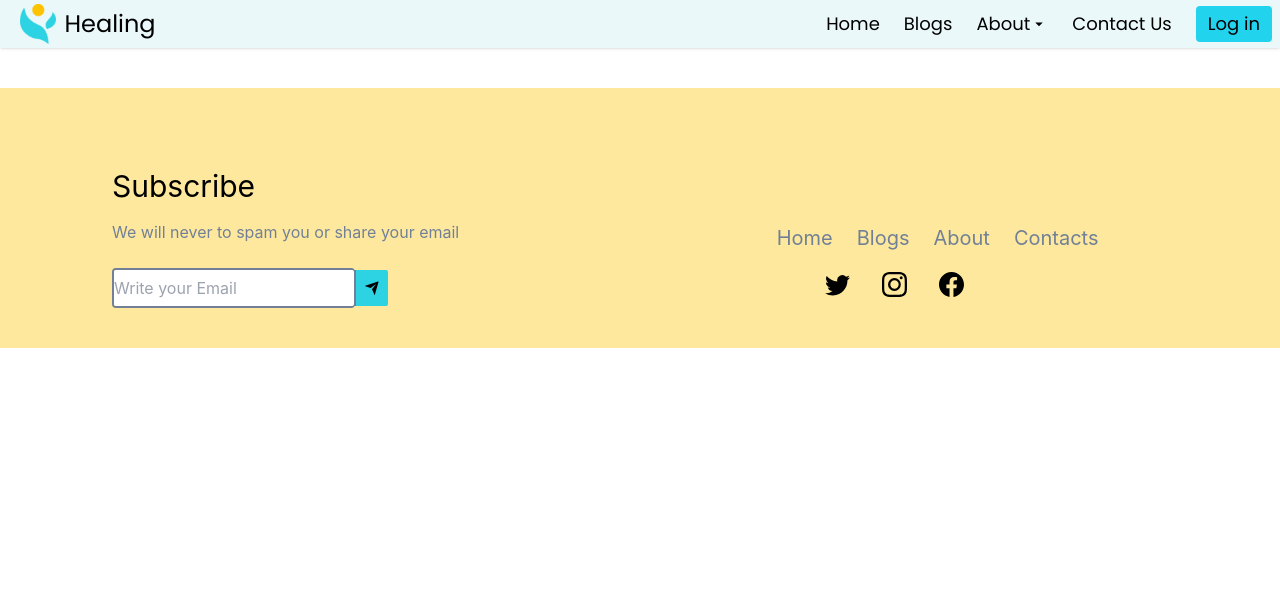
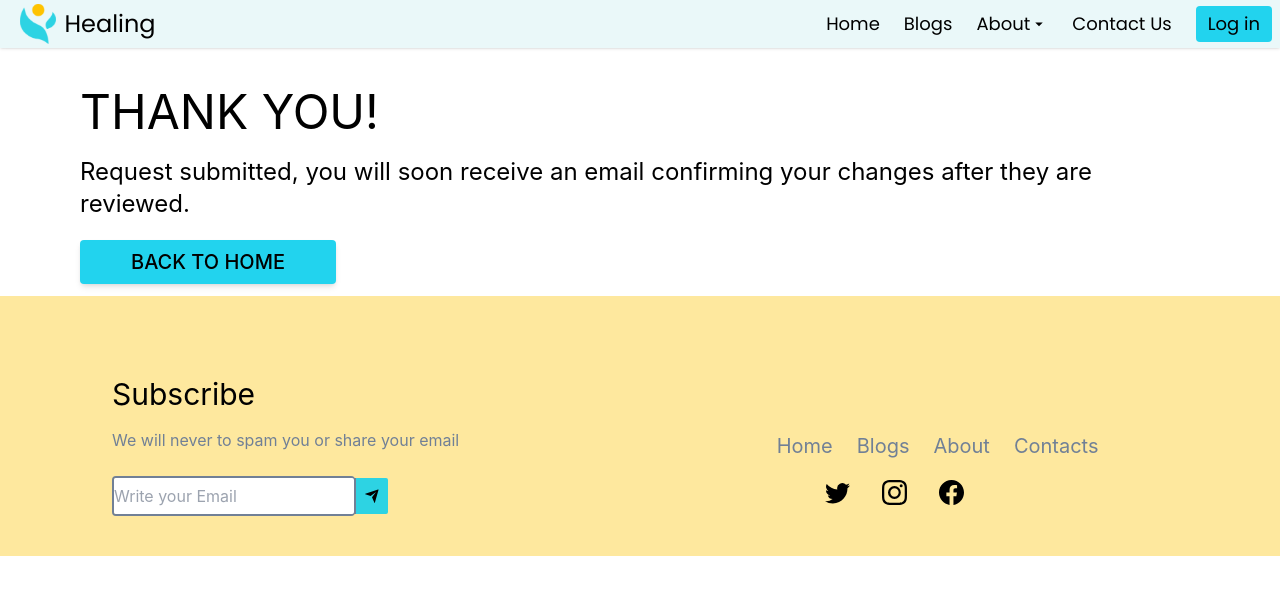
Before and after one commit to Recoded-Spark-Turkey-2022/Unboxed, a React (Create React App) app: page /editPatientProfileThanks in a window 1280 px wide. Shown: the top 594 px of the page. Built offline with nearby package versions, Linux system fonts and the light colour scheme; no server answers.

Commit message:
Add: edit thanks + patterm

```diff
--- a/src/pages/Profile-Edit/EditPatientProfile.jsx
+++ b/src/pages/Profile-Edit/EditPatientProfile.jsx
@@ -23,8 +23,9 @@ const EditPatientProfile = () => {
     password: '',
     confirmPassword: '',
     photo: '',
+    tickets: '',
+    cards:''
   });
-  console.log(editInfo);
 
   const handleChange = (e) => {
     const { name, value } = e.target;
@@ -40,6 +41,7 @@ const EditPatientProfile = () => {
     editInfo.email = firestoreObject.email;
     editInfo.birthdate = firestoreObject.birthday;
     editInfo.password = firestoreObject.password;
+    editInfo.cards = firestoreObject.cards.length;
   }
   // useEffect(()=>{
   //   editInfo.name=firestoreObject.name
@@ -51,10 +53,16 @@ const EditPatientProfile = () => {
   //   navigate('/CounselorSignupThanks');
   // };
 
+  const handleEdit =(e)=>{
+    e.preventDefault();
+    console.log(editInfo)
+  }
+
   const styles = {
     inputs: 'border-2 border-gray-200 rounded min-w-[60%] text-xl',
     inputRows: 'flex justify-between mb-3',
     inputLabel: 'text-xl',
+    button:'rounded text-xl px-7 py-2 mb-3 relative sm:text-base font-medium shadow-md bg-cyan-400'
   };
 
   return (
@@ -245,19 +253,23 @@ const EditPatientProfile = () => {
 
           <div className="flex gap-6">
             <button
-              className="rounded text-xl px-7 py-2 mb-3 relative sm:text-base font-medium shadow-md bg-cyan-400"
-              type="button"
+              className={styles.button}
+              type="submit"
+              onClick={
+                editInfo.password===editInfo.confirmPassword?
+                handleEdit:
+              null}
             >
               SAVE CHANGES
             </button>
             <button
-              className="rounded text-xl px-7 py-2 mb-3 relative sm:text-base font-medium shadow-md bg-cyan-400"
+              className={styles.button}
               type="button"
             >
               DELETE ACCOUNT
             </button>
             <button
-              className="rounded text-xl px-7 py-2 mb-3 relative sm:text-base font-medium shadow-md bg-cyan-400"
+              className={styles.button}
               type="button"
             >
               CANCEL
@@ -268,9 +280,9 @@ const EditPatientProfile = () => {
           </h1>
           <div className="flex gap-6">
             <div>
-              <p> Cards Added</p>
+              <p>{editInfo.cards} Cards Added</p>
               <button
-                className="rounded text-xl px-7 py-2 mb-3 relative sm:text-base font-medium shadow-md bg-cyan-400"
+                className={styles.button}
                 type="button"
               >
                 SHOW CARDS
@@ -279,7 +291,7 @@ const EditPatientProfile = () => {
             <div>
               <p>10 Tickets Remaining</p>
               <button
-                className="rounded text-xl px-7 py-2 mb-3 relative sm:text-base font-medium shadow-md bg-cyan-400"
+                className={styles.button}
                 type="button"
               >
                 BUY TICKETS
--- /dev/null
+++ b/src/pages/Profile-Edit/EditPatientProfileThanks.jsx
@@ -0,0 +1,25 @@
+import React from 'react'
+import { useNavigate } from 'react-router-dom';
+
+const EditPatientProfileThanks = () => {
+    const navigate = useNavigate();
+  return (
+    <div className="flex flex-col mx-20 mt-12 gap-5 sm:mx-0 sm:items-center">
+      <div className="text-5xl">THANK YOU!</div>
+      <div className="text-2xl sm:text-lg sm:text-center">
+      Request submitted, you will soon receive an email confirming your changes after they are reviewed.
+      </div>
+      <button
+        className="rounded text-xl w-64 py-2 mb-3 sm:text-base font-medium shadow-md bg-cyan-400"
+        type="submit"
+        onClick={() => {
+          navigate('/');
+        }}
+      >
+        BACK TO HOME
+      </button>
+    </div>
+  )
+}
+
+export default EditPatientProfileThanks
--- a/src/routers/Routers.js
+++ b/src/routers/Routers.js
@@ -5,7 +5,7 @@ import CounselorSignup from '../pages/counselor/CounselorSignup';
 import CounselorSignupThanks from '../pages/counselor/CounselorSignupThanks';
 import Homepage from '../pages/homepage/Homepage';
 import Login from '../pages/login/Login';
-// import Edit from '../pages/Profile-Edit/Profile-Edit';
+import Edit from '../pages/Profile-Edit/Profile-Edit';
 import AddNewCard from '../pages/addNewCard/addNewCard';
 import AddNewCardThankYou from '../pages/addNewCardThankYou/AddNewCardThankYou';
 import Signup from '../pages/signup/Signup';
@@ -18,6 +18,7 @@ import Team from '../pages/about/Team';
 import Overview from '../pages/about/Overview';
 import Careers from '../pages/about/Careers';
 import EditPatientProfile from '../pages/Profile-Edit/EditPatientProfile';
+import EditPatientProfileThanks from '../pages/Profile-Edit/EditPatientProfileThanks';
 
 
 const Routers = () => {
@@ -27,8 +28,9 @@ const Routers = () => {
         <Route path="/Thankyou" element={<Thanks />} />
         <Route path="/" element={<Homepage />} />
         <Route path="login" element={<Login />} />
-        {/* <Route path="/Edit-Profile" element={<Edit />} /> */}
+        <Route path="/Edit-Profile" element={<Edit />} />
         <Route path="editPatientProfile" element={<EditPatientProfile />} />
+        <Route path="editPatientProfileThanks" element={<EditPatientProfileThanks />} />
         <Route path="add-new-card" element={<AddNewCard />} />
         <Route path="add-new-card-thank-you" element={<AddNewCardThankYou />} />
         <Route path="signup" element={<Signup />} />
```
